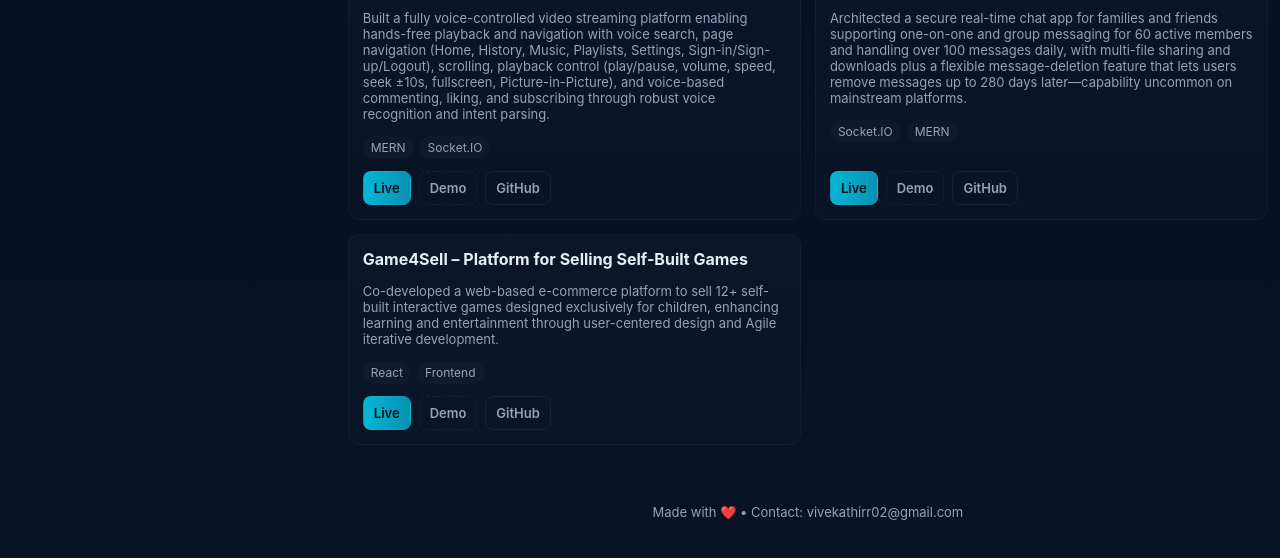
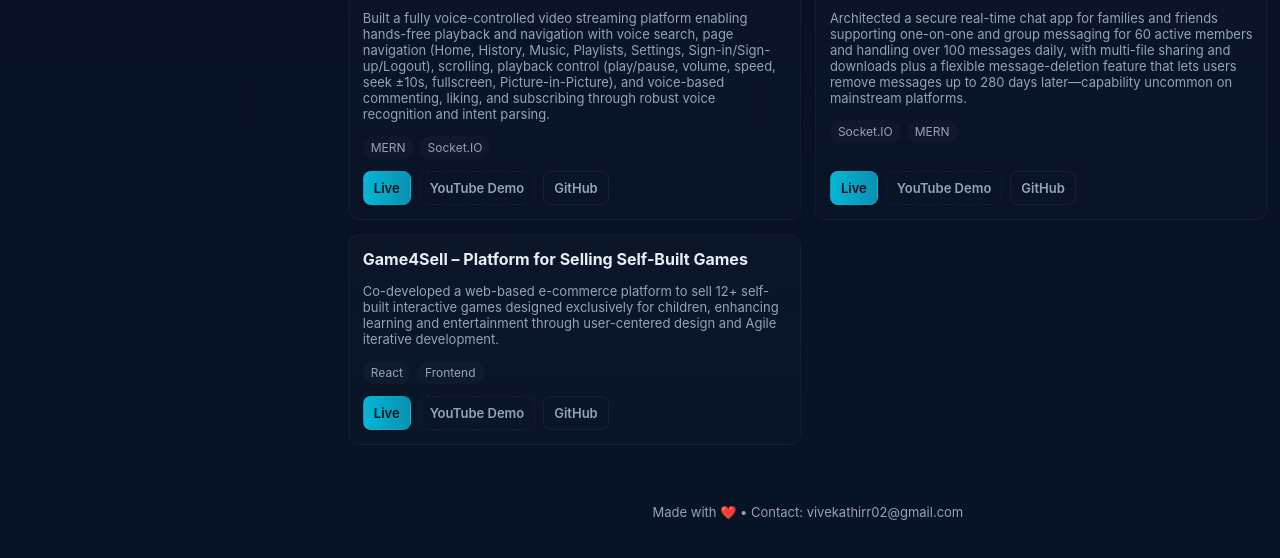
Before and after one commit to vivekanand04/live-projects, a plain HTML site: page index.html in a window 1280 px wide. Shown: the part 128-686 px from the top of the page. Drawn offline with Linux system fonts and the light colour scheme.

Commit message:
adding demo

```diff
--- a/index.html
+++ b/index.html
@@ -42,7 +42,7 @@
       </div>
       <div class="card-actions">
         <a class="btn btn-live" target="_blank" rel="noopener">Live</a>
-        <a class="btn btn-demo" target="_blank" rel="noopener">Demo</a>
+        <a class="btn btn-demo" target="_blank" rel="noopener">YouTube Demo</a>
         <a class="btn btn-gh" target="_blank" rel="noopener">GitHub</a>
       </div>
     </article>
```
